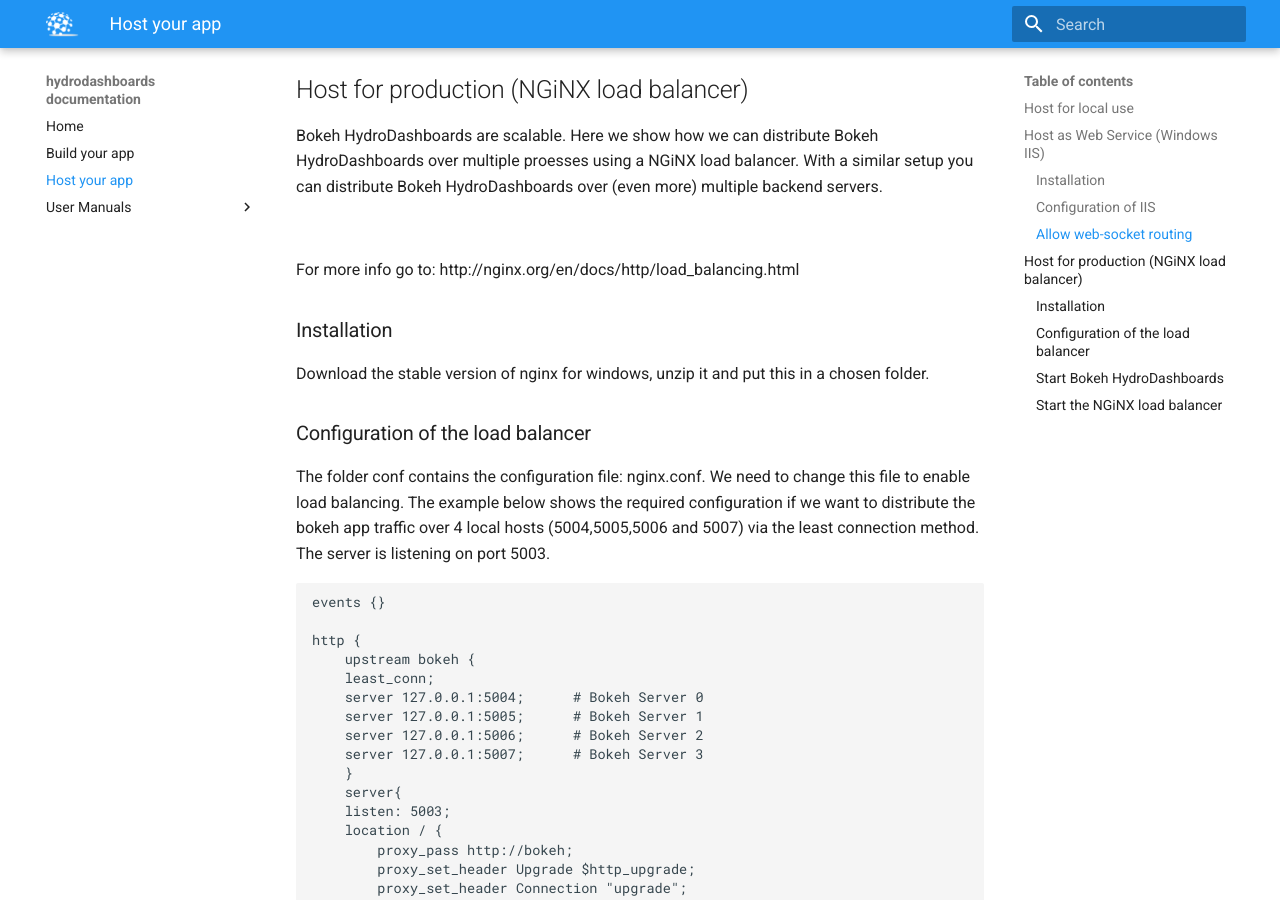
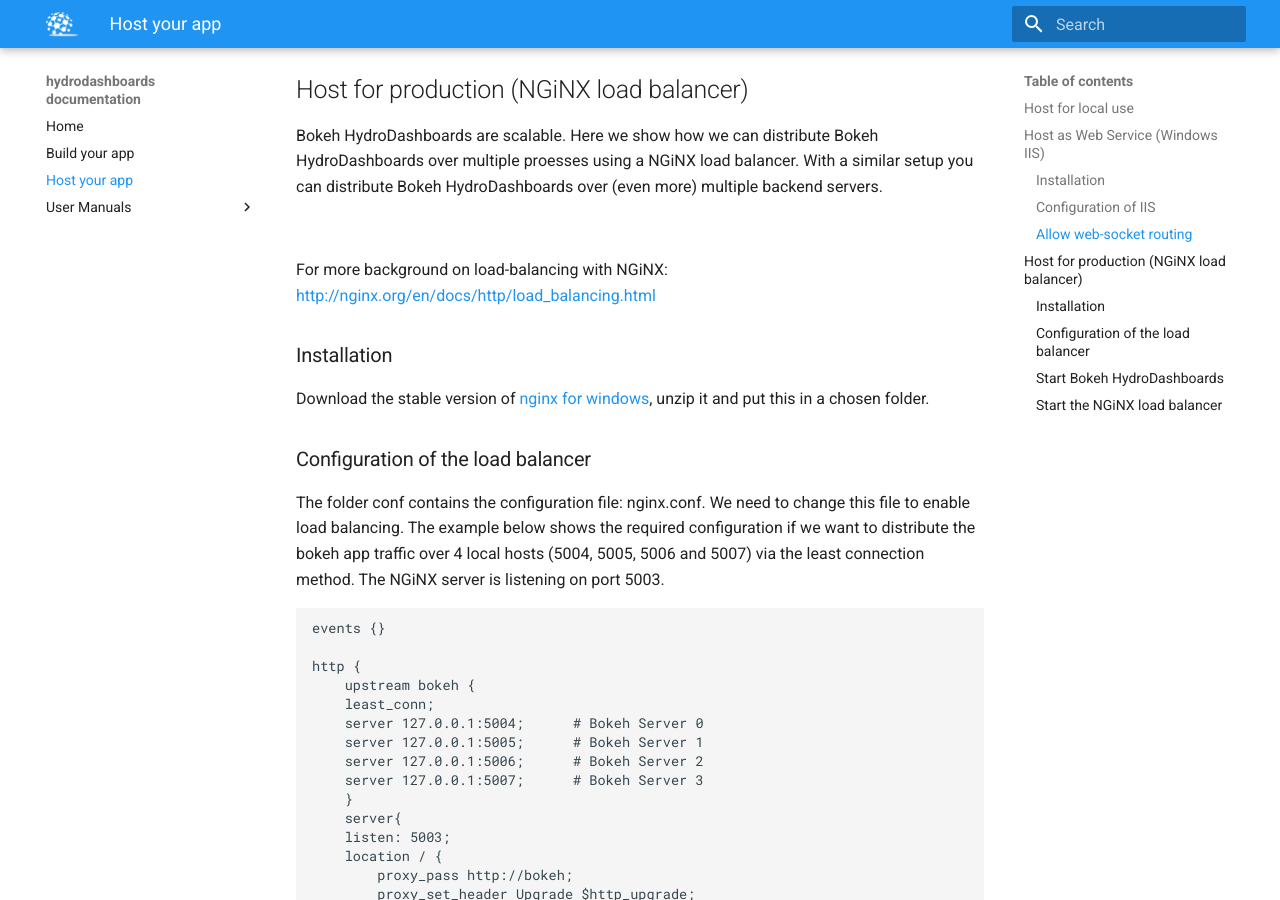
Before and after one commit to d2hydro/hydrodashboards, an MkDocs documentation site: the page built from docs/host.md, in a window 1280 px wide and 900 px high, scrolled down 3823 px. Built offline with MkDocs 1.6.1 and Material for MkDocs 9.7.7, drawn with Linux system fonts in a browser that asks for light colours.

Commit message:
Update host.md

````diff
--- a/docs/host.md
+++ b/docs/host.md
@@ -91,14 +91,14 @@ Bokeh HydroDashboards are scalable. Here we show how we can distribute Bokeh Hyd
 
 ![](images\host_load_balancer.png "Load Balancer")
 
-For more info go to: http://nginx.org/en/docs/http/load_balancing.html
+For more background on load-balancing with NGiNX: [http://nginx.org/en/docs/http/load_balancing.html](http://nginx.org/en/docs/http/load_balancing.html)
 
 ### Installation
 
-Download the stable version of nginx for windows, unzip it and put this in a chosen folder.
+Download the stable version of [nginx for windows](http://nginx.org/en/download.html), unzip it and put this in a chosen folder.
 
 ### Configuration of the load balancer
-The folder conf contains the configuration file: nginx.conf. We need to change this file to enable load balancing. The example below shows the required configuration if we want to distribute the bokeh app traffic over 4 local hosts (5004,5005,5006 and 5007) via the least connection method. The server is listening on port 5003.
+The folder conf contains the configuration file: nginx.conf. We need to change this file to enable load balancing. The example below shows the required configuration if we want to distribute the bokeh app traffic over 4 local hosts (5004, 5005, 5006 and 5007) via the least connection method. The NGiNX server is listening on port 5003.
 
 ```json
 events {}
````
